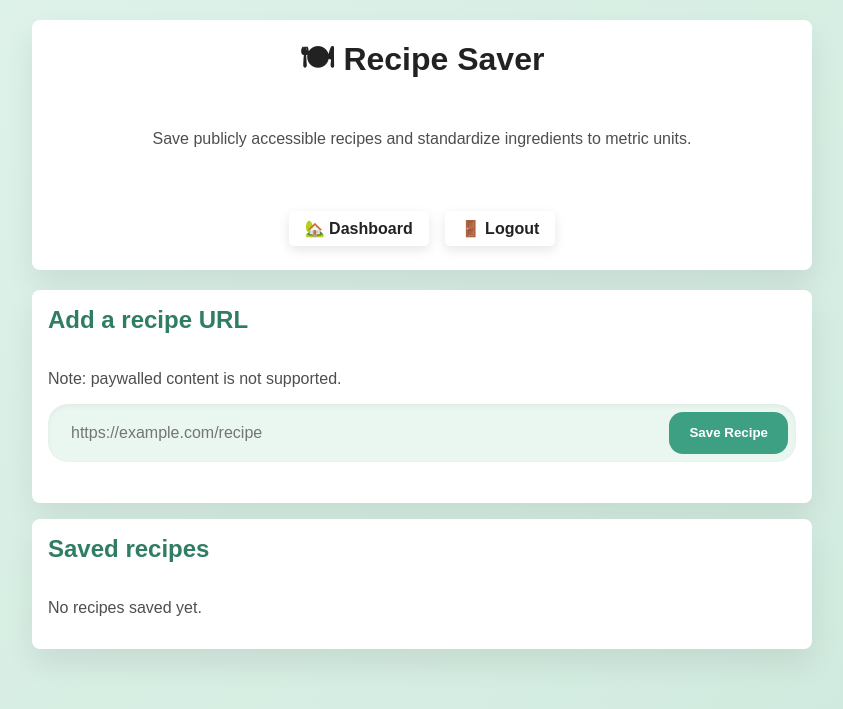
After one commit to LittleMissGenius/FocusApp, a Flask app: page /recipes in a window 1280 px wide. The commit adds this page. Shown: the top 709 px of the page, without its empty margins (218-1061 px from the left). Run offline with Flask 3, Linux system fonts and the light colour scheme; a user stored in the database is signed in.

Commit message:
Add recipe saver with metric ingredient normalization

```diff
--- a/app.py
+++ b/app.py
@@ -5,6 +5,11 @@ from werkzeug.security import generate_password_hash, check_password_hash
 from datetime import datetime, timedelta
 from sqlalchemy import func
 from datetime import date
+from bs4 import BeautifulSoup
+from fractions import Fraction
+import json
+import re
+import requests
 import random
 
 
@@ -68,7 +73,131 @@ class HarvestedPlant(db.Model):
     flower_type = db.Column(db.String(10), default="🌸") # Stores which emoji was grown
     date_harvested = db.Column(db.DateTime, default=datetime.utcnow)
 
+class Recipe(db.Model):
+    id = db.Column(db.Integer, primary_key=True)
+    title = db.Column(db.String(200), nullable=False)
+    source_url = db.Column(db.String(500), nullable=False)
+    ingredients_json = db.Column(db.Text, nullable=False, default="[]")
+    instructions = db.Column(db.Text, nullable=False, default="")
+    created_at = db.Column(db.DateTime, default=datetime.utcnow)
+    user_id = db.Column(db.Integer, db.ForeignKey('user.id'), nullable=False)
+
 # Remember to run with app.app_context(): db.create_all() after adding this!
+
+PAYWALL_KEYWORDS = ("subscribe", "membership", "sign in to continue", "start your free trial")
+
+UNIT_ALIASES = {
+    "tsp": "teaspoon",
+    "teaspoons": "teaspoon",
+    "tbsp": "tablespoon",
+    "tablespoons": "tablespoon",
+    "oz": "ounce",
+    "ounces": "ounce",
+    "lb": "pound",
+    "lbs": "pound",
+    "pounds": "pound",
+    "cups": "cup",
+}
+
+METRIC_CONVERSIONS = {
+    "teaspoon": ("ml", 5),
+    "tablespoon": ("ml", 15),
+    "cup": ("ml", 240),
+    "ounce": ("g", 28.35),
+    "pound": ("g", 453.59),
+}
+
+LIQUID_HINTS = {"water", "milk", "broth", "stock", "juice", "oil", "vinegar", "syrup"}
+
+INGREDIENT_RE = re.compile(
+    r"^\s*(?P<amount>\d+(?:\.\d+)?(?:\s+\d+/\d+)?|\d+/\d+)\s+"
+    r"(?P<unit>[A-Za-z]+)\b"
+    r"(?:\s+of)?\s*(?P<name>.*)$"
+)
+
+
+def parse_amount(amount_text):
+    parts = amount_text.split()
+    if len(parts) == 2 and "/" in parts[1]:
+        return float(parts[0]) + float(Fraction(parts[1]))
+    if "/" in amount_text:
+        return float(Fraction(amount_text))
+    return float(amount_text)
+
+
+def format_amount(amount):
+    if amount.is_integer():
+        return str(int(amount))
+    return f"{amount:.1f}".rstrip("0").rstrip(".")
+
+
+def normalize_ingredient(ingredient):
+    match = INGREDIENT_RE.match(ingredient)
+    if not match:
+        return ingredient
+
+    amount = parse_amount(match.group("amount"))
+    unit = UNIT_ALIASES.get(match.group("unit").lower(), match.group("unit").lower())
+    name = match.group("name").strip()
+
+    if unit not in METRIC_CONVERSIONS:
+        return ingredient
+
+    metric_unit, multiplier = METRIC_CONVERSIONS[unit]
+    if unit == "ounce" and any(hint in name.lower() for hint in LIQUID_HINTS):
+        metric_unit, multiplier = "ml", 29.57
+
+    metric_amount = amount * multiplier
+    return f"{format_amount(metric_amount)} {metric_unit} {name}".strip()
+
+
+def extract_recipe_from_url(source_url):
+    response = requests.get(source_url, timeout=10, headers={"User-Agent": "Mozilla/5.0"})
+    response.raise_for_status()
+    html = response.text
+    lower_html = html.lower()
+
+    if any(keyword in lower_html for keyword in PAYWALL_KEYWORDS):
+        raise ValueError("This page appears to be paywalled. Please use a freely accessible recipe URL.")
+
+    soup = BeautifulSoup(html, "html.parser")
+    for script in soup.select("script[type='application/ld+json']"):
+        script_content = script.string
+        if not script_content:
+            continue
+        try:
+            payload = json.loads(script_content)
+        except json.JSONDecodeError:
+            continue
+
+        blocks = payload if isinstance(payload, list) else [payload]
+        for block in blocks:
+            block_type = block.get("@type", [])
+            block_types = block_type if isinstance(block_type, list) else [block_type]
+            if "Recipe" not in block_types:
+                continue
+
+            title = block.get("name", "Untitled Recipe")
+            ingredients = block.get("recipeIngredient", [])
+            instructions_block = block.get("recipeInstructions", [])
+            if isinstance(instructions_block, str):
+                instructions = instructions_block
+            else:
+                steps = []
+                for item in instructions_block:
+                    if isinstance(item, dict) and item.get("text"):
+                        steps.append(item["text"])
+                    elif isinstance(item, str):
+                        steps.append(item)
+                instructions = "\n".join(steps)
+
+            return {
+                "title": title,
+                "ingredients": ingredients,
+                "instructions": instructions,
+            }
+
+    raise ValueError("Could not find recipe data on this page. Try a different URL.")
 
 
 @login_manager.user_loader
@@ -133,6 +262,48 @@ def dashboard():
                            progress=progress,
                            streak=current_streak,
                            garden=garden_flowers)
+
+
+@app.route("/recipes", methods=["GET", "POST"])
+@login_required
+def recipes():
+    error = None
+
+    if request.method == "POST":
+        source_url = request.form.get("source_url", "").strip()
+        if not source_url:
+            error = "Please enter a recipe URL."
+        else:
+            try:
+                parsed = extract_recipe_from_url(source_url)
+                normalized_ingredients = [normalize_ingredient(item) for item in parsed["ingredients"]]
+
+                recipe = Recipe(
+                    title=parsed["title"],
+                    source_url=source_url,
+                    ingredients_json=json.dumps(normalized_ingredients),
+                    instructions=parsed["instructions"],
+                    user_id=current_user.id
+                )
+                db.session.add(recipe)
+                db.session.commit()
+                return redirect(url_for("recipes"))
+            except requests.RequestException:
+                error = "Could not fetch that URL right now."
+            except ValueError as exc:
+                error = str(exc)
+
+    saved_recipes = Recipe.query.filter_by(user_id=current_user.id).order_by(Recipe.created_at.desc()).all()
+    recipe_cards = [
+        {
+            "title": recipe.title,
+            "source_url": recipe.source_url,
+            "ingredients": json.loads(recipe.ingredients_json),
+            "instructions": recipe.instructions,
+        }
+        for recipe in saved_recipes
+    ]
+    return render_template("recipes.html", recipes=recipe_cards, error=error)
 
 @app.route("/add_task", methods=["POST"])
 @login_required
--- a/static/style.css
+++ b/static/style.css
@@ -791,3 +791,40 @@ body {
   word-break: break-word;
   overflow-wrap: break-word;
 }
+
+.recipes-card {
+  min-height: auto;
+}
+
+.recipes-card input[type="url"] {
+  flex: 1;
+  border: none;
+  background: transparent;
+  padding: 12px 15px;
+  font-size: 1rem;
+  color: #245c4a;
+  outline: none;
+}
+
+.recipe-item {
+  border-top: 1px solid #e6f1ec;
+  padding-top: 16px;
+  margin-top: 16px;
+}
+
+.recipe-item ul {
+  margin-top: 6px;
+}
+
+.recipe-error {
+  color: #b53660;
+  font-weight: 600;
+}
+
+.recipe-instructions {
+  white-space: pre-wrap;
+  background: #f7fcfa;
+  padding: 12px;
+  border-radius: 12px;
+  font-family: inherit;
+}
--- a/templates/dashboard.html
+++ b/templates/dashboard.html
@@ -23,6 +23,7 @@
   </div>
 
  <div class="nav-links">
+  <a href="{{ url_for('recipes') }}" class="nav-button">🍽 Recipes</a>
   <a href="{{ url_for('stats') }}" class="nav-button">📊 Stats</a>
   <a href="{{ url_for('logout') }}" class="nav-button">🚪 Logout</a>
   <form method="POST" action="{{ url_for('toggle_theme') }}">
--- /dev/null
+++ b/templates/recipes.html
@@ -0,0 +1,56 @@
+<!DOCTYPE html>
+<html lang="en">
+<head>
+  <meta charset="UTF-8">
+  <title>Saved Recipes</title>
+  <link rel="stylesheet" href="{{ url_for('static', filename='style.css') }}?v=3">
+</head>
+<body class="{% if session.get('theme') == 'dark' %}dark-mode{% endif %}">
+  <div class="container">
+    <div class="card header">
+      <h1>🍽 Recipe Saver</h1>
+      <p class="subtitle">Save publicly accessible recipes and standardize ingredients to metric units.</p>
+      <div class="nav-links">
+        <a href="{{ url_for('dashboard') }}" class="nav-button">🏡 Dashboard</a>
+        <a href="{{ url_for('logout') }}" class="nav-button">🚪 Logout</a>
+      </div>
+    </div>
+
+    <div class="card recipes-card">
+      <h2>Add a recipe URL</h2>
+      <p class="subtitle">Note: paywalled content is not supported.</p>
+      {% if error %}
+        <p class="recipe-error">{{ error }}</p>
+      {% endif %}
+      <form method="POST" class="task-form-container">
+        <div class="input-wrapper">
+          <input type="url" name="source_url" placeholder="https://example.com/recipe" required>
+          <button type="submit" class="add-btn">Save Recipe</button>
+        </div>
+      </form>
+    </div>
+
+    <div class="card recipes-card">
+      <h2>Saved recipes</h2>
+      {% for recipe in recipes %}
+        <div class="recipe-item">
+          <h3>{{ recipe.title }}</h3>
+          <p><a href="{{ recipe.source_url }}" target="_blank" rel="noopener noreferrer">Original recipe link</a></p>
+          <h4>Ingredients (metric)</h4>
+          <ul>
+            {% for ingredient in recipe.ingredients %}
+              <li>{{ ingredient }}</li>
+            {% endfor %}
+          </ul>
+          {% if recipe.instructions %}
+            <h4>Instructions</h4>
+            <pre class="recipe-instructions">{{ recipe.instructions }}</pre>
+          {% endif %}
+        </div>
+      {% else %}
+        <p class="subtitle">No recipes saved yet.</p>
+      {% endfor %}
+    </div>
+  </div>
+</body>
+</html>
```
